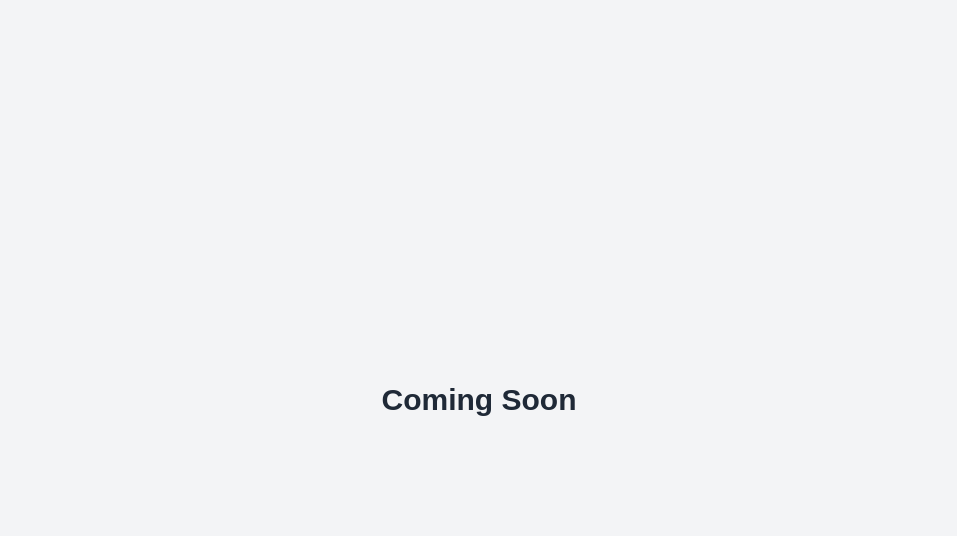
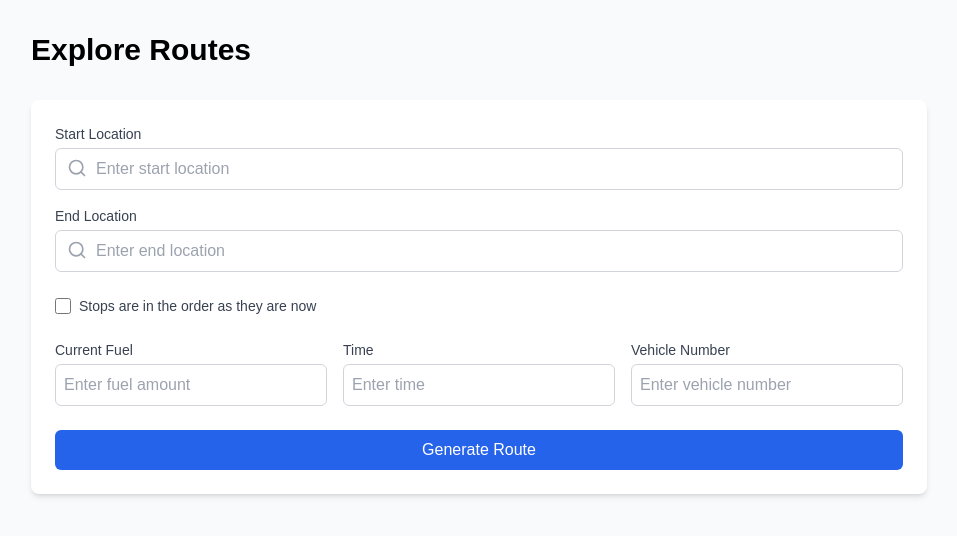
Before and after one commit to tysonyoshikawa06/asphalt-nme-sp25-tyson, a Next.js app: page /explore in a window 1280 px wide. Shown: the top 536 px of the page, without its empty margins (161-1118 px from the left). Built offline with nearby package versions, Linux system fonts and the light colour scheme.

Commit message:
explore page form (non-functional)

```diff
--- a/package.json
+++ b/package.json
@@ -9,11 +9,13 @@
     "lint": "next lint"
   },
   "dependencies": {
+    "lucide-react": "^0.454.0",
     "next": "14.2.14",
     "react": "^18",
     "react-dom": "^18"
   },
   "devDependencies": {
+    "@types/google.maps": "^3.58.1",
     "@types/node": "^20",
     "@types/react": "^18",
     "@types/react-dom": "^18",
--- a/src/app/components/Navbar.tsx
+++ b/src/app/components/Navbar.tsx
@@ -57,11 +57,7 @@
                 Home
               </Link>
             </li>
-            <li>
-              <Link href="/about" className="block py-2 px-4 hover:bg-gray-700 rounded-md">
-                About
-              </Link>
-            </li>
+
             <li>
               <Link href="/explore" className="block py-2 px-4 hover:bg-gray-700 rounded-md">
                 Explore
--- a/src/app/explore/page.tsx
+++ b/src/app/explore/page.tsx
@@ -1,11 +1,158 @@
+"use client";
+import React, { useState } from 'react';
+import { Search } from 'lucide-react';
 
-export default function Explore() {
+const ExplorePage = () => {
+  const [formData, setFormData] = useState({
+    startLocation: '',
+    endLocation: '',
+    maintainOrder: false,
+    currentFuel: '',
+    time: '',
+    vehicleNumber: ''
+  });
+
+  const [showMap, setShowMap] = useState(false);
+
+  const handleSubmit = (e) => {
+    e.preventDefault();
+    setShowMap(true);
+    // Here you would typically make API calls to handle the route optimization
+  };
+
+  const handleInputChange = (e) => {
+    const { name, value, type, checked } = e.target;
+    setFormData(prev => ({
+      ...prev,
+      [name]: type === 'checkbox' ? checked : value
+    }));
+  };
+
   return (
-    <div className="flex items-center justify-center h-screen bg-gray-100">
+    <div className="min-h-screen bg-gray-50 p-8 text-black">
+      <div className="max-w-4xl mx-auto">
+        <h1 className="text-3xl font-bold mb-8">Explore Routes</h1>
 
-        <title>Explore - Coming Soon</title>
+        <div className="bg-white rounded-lg shadow-md p-6">
+          <form onSubmit={handleSubmit} className="space-y-6">
+            {/* Location Inputs */}
+            <div className="space-y-4">
+              <div className="relative">
+                <label className="block text-sm font-medium text-gray-700 mb-1">
+                  Start Location
+                </label>
+                <div className="relative">
+                  <input
+                    type="text"
+                    name="startLocation"
+                    value={formData.startLocation}
+                    onChange={handleInputChange}
+                    className="w-full p-2 pl-10 border border-gray-300 rounded-md focus:ring-2 focus:ring-blue-500 focus:border-blue-500"
+                    placeholder="Enter start location"
+                  />
+                  <Search className="absolute left-3 top-2.5 h-5 w-5 text-gray-400" />
+                </div>
+              </div>
 
-      <h1 className="text-3xl font-bold text-gray-800">Coming Soon</h1>
+              <div className="relative">
+                <label className="block text-sm font-medium text-gray-700 mb-1">
+                  End Location
+                </label>
+                <div className="relative">
+                  <input
+                    type="text"
+                    name="endLocation"
+                    value={formData.endLocation}
+                    onChange={handleInputChange}
+                    className="w-full p-2 pl-10 border border-gray-300 rounded-md focus:ring-2 focus:ring-blue-500 focus:border-blue-500"
+                    placeholder="Enter end location"
+                  />
+                  <Search className="absolute left-3 top-2.5 h-5 w-5 text-gray-400" />
+                </div>
+              </div>
+            </div>
+
+            {/* Order Checkbox */}
+            <div className="flex items-center">
+              <input
+                type="checkbox"
+                name="maintainOrder"
+                checked={formData.maintainOrder}
+                onChange={handleInputChange}
+                className="h-4 w-4 text-blue-600 focus:ring-blue-500 border-gray-300 rounded"
+              />
+              <label className="ml-2 block text-sm text-gray-700">
+                Stops are in the order as they are now
+              </label>
+            </div>
+
+            {/* Additional Fields */}
+            <div className="grid grid-cols-3 gap-4">
+              <div>
+                <label className="block text-sm font-medium text-gray-700 mb-1">
+                  Current Fuel
+                </label>
+                <input
+                  type="text"
+                  name="currentFuel"
+                  value={formData.currentFuel}
+                  onChange={handleInputChange}
+                  className="w-full p-2 border border-gray-300 rounded-md focus:ring-2 focus:ring-blue-500 focus:border-blue-500"
+                  placeholder="Enter fuel amount"
+                />
+              </div>
+
+              <div>
+                <label className="block text-sm font-medium text-gray-700 mb-1">
+                  Time
+                </label>
+                <input
+                  type="text"
+                  name="time"
+                  value={formData.time}
+                  onChange={handleInputChange}
+                  className="w-full p-2 border border-gray-300 rounded-md focus:ring-2 focus:ring-blue-500 focus:border-blue-500"
+                  placeholder="Enter time"
+                />
+              </div>
+
+              <div>
+                <label className="block text-sm font-medium text-gray-700 mb-1">
+                  Vehicle Number
+                </label>
+                <input
+                  type="text"
+                  name="vehicleNumber"
+                  value={formData.vehicleNumber}
+                  onChange={handleInputChange}
+                  className="w-full p-2 border border-gray-300 rounded-md focus:ring-2 focus:ring-blue-500 focus:border-blue-500"
+                  placeholder="Enter vehicle number"
+                />
+              </div>
+            </div>
+
+            {/* Generate Button */}
+            <button
+              type="submit"
+              className="w-full bg-blue-600 text-white py-2 px-4 rounded-md hover:bg-blue-700 focus:outline-none focus:ring-2 focus:ring-blue-500 focus:ring-offset-2"
+            >
+              Generate Route
+            </button>
+          </form>
+        </div>
+
+        {/* Map Display Area */}
+        {showMap && (
+          <div className="mt-8 bg-white rounded-lg shadow-md p-6">
+            <div className="w-full h-96 bg-gray-100 rounded-lg flex items-center justify-center">
+              <p className="text-gray-500">Map will be displayed here</p>
+              {/* Insert your Google Maps component here */}
+            </div>
+          </div>
+        )}
+      </div>
     </div>
   );
-}
+};
+
+export default ExplorePage;
--- a/src/app/page.tsx
+++ b/src/app/page.tsx
@@ -1,6 +1,7 @@
 import Image from 'next/image';
 import Navbar from './components/Navbar';
 import Link from 'next/link';
+import Explore from './explore/page';
 export default function HomePage() {
   return (
     <>
@@ -15,8 +16,8 @@
             </p>
             {/* Buttons below the text */}
             <div className="flex space-x-4 mt-4">
-              <button className="bg-green-600 hover:bg-green-700 text-white font-bold py-2 px-4 rounded">Explore Routes</button>
-              <button className="border border-white text-white font-bold py-2 px-4 rounded">Contact Us</button>
+              <Link href="/explore"><button className="bg-green-600 hover:bg-green-700 text-white font-bold py-2 px-4 rounded">Explore Routes</button></Link>
+              <Link href = "/"><button className="border border-white text-white font-bold py-2 px-4 rounded">Contact Us</button></Link>
             </div>
           </div>
 
```
Also changed, not shown: 1 other file (tests, documents, lock files or other folders).
